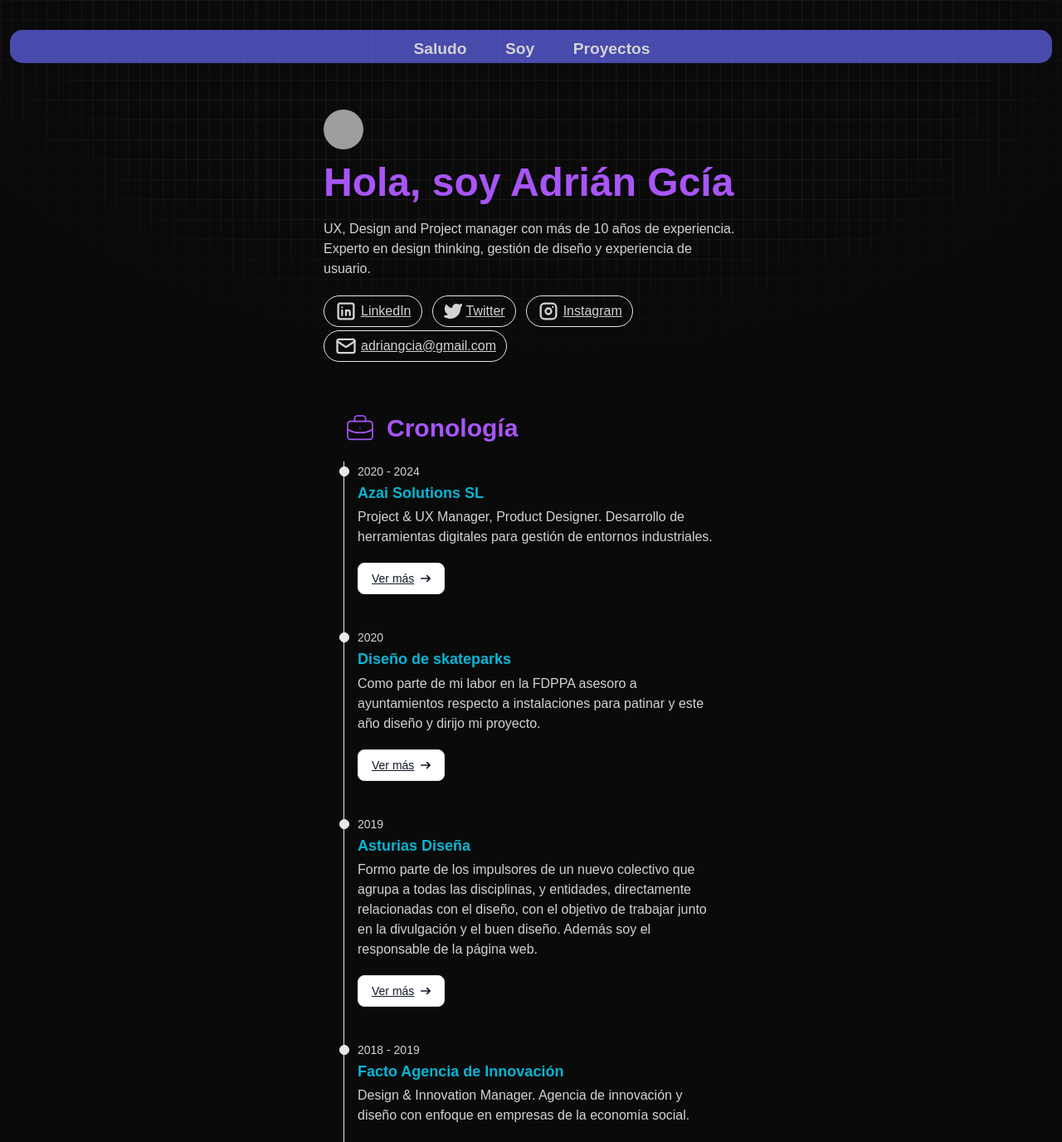
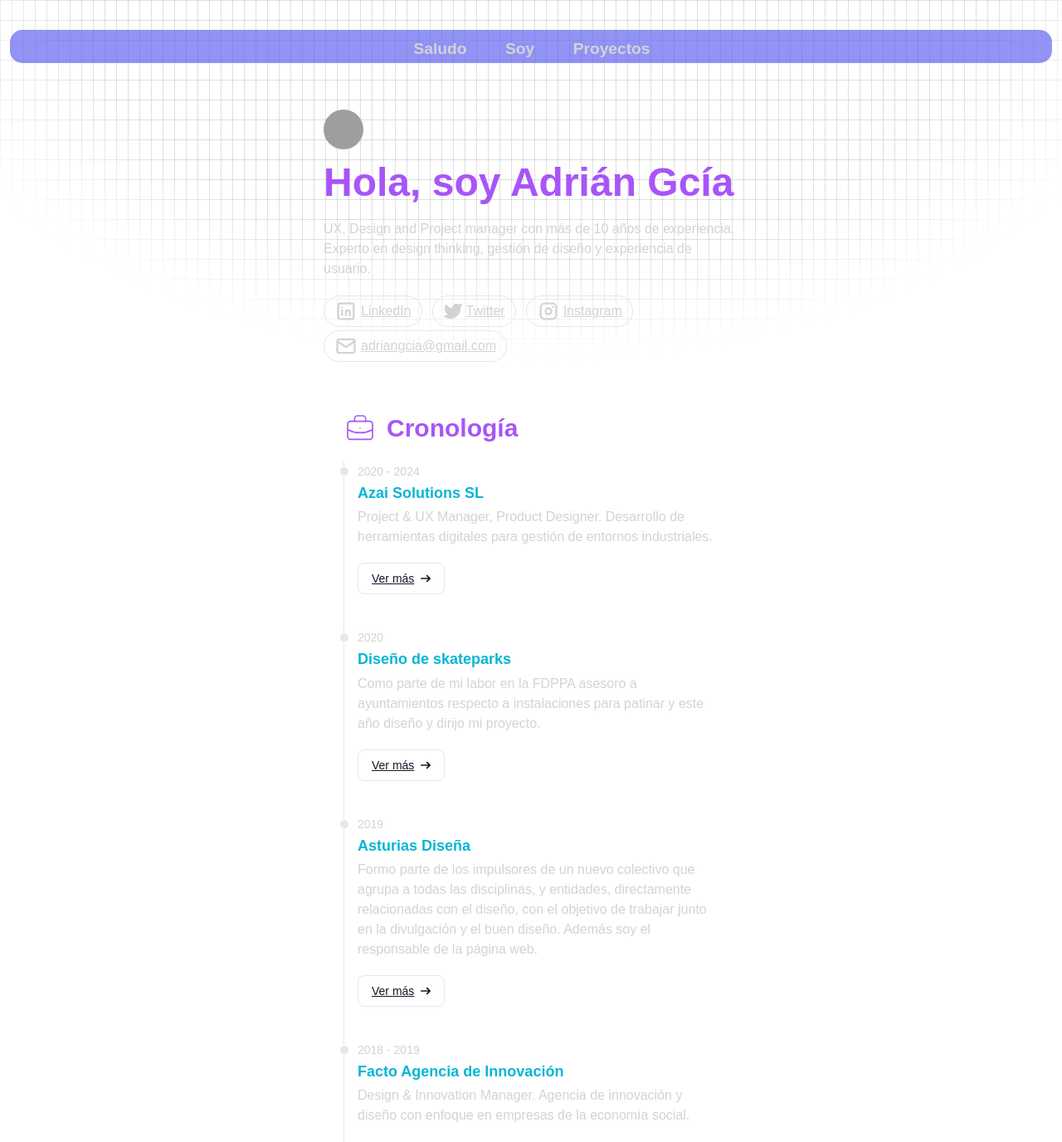
Before and after one commit to Adriangcia/adriangcia.com, an Astro site: page / in a window 1280 px wide. Shown: the top 1376 px of the page at 83% size. Built offline with nearby package versions, Linux system fonts and the light colour scheme; Astro itself is replaced by a stand-in of ours; grey boxes are pictures that could not be loaded.

Commit message:
Cambios porque se cambian colores de clases de tailwind en el deploy

```diff
--- a/src/components/Experience.astro
+++ b/src/components/Experience.astro
@@ -80,7 +80,7 @@ const EXPERIENCE = [
     }
 ]
 ---
-<ol class="relative border-s border-gray-200 dark:border-gray-700 bg-neutral-950">
+<ol class="relative border-s border-gray-200 dark:border-gray-70">
     {
         EXPERIENCE.map(experience => (
             <li class="ml-7 mb-10 ms-4 text-pretty">
--- a/src/components/Header.astro
+++ b/src/components/Header.astro
@@ -2,7 +2,7 @@
 import Navigation from '../components/Navigation.astro'
 import Hamburger from '../components/Hamburger.astro'
 ---
-<nav class="flex flex-row py-1 mt-9 gap-x-10 md:justify-center text-black md:text-inherit bg-indigo-500/70 rounded-md z-10"> <!-- Por algún motivo en el deploy a netlify se cambia el color del fondo y se pone azul -->
+<nav class="flex flex-row py-1 mt-9 gap-x-10 md:justify-center text-black md:text-inherit rounded-md z-10">
     <Hamburger />
     <Navigation />
 </nav>
@@ -12,7 +12,7 @@ import Hamburger from '../components/Hamburger.astro'
         width: 100%;
         border-radius: 15px;
         background-color: rgb(99 102 241 / 0.7);
-        /* Fuerzo aquí el color del fondo */
+        /* Fuerzo aquí el color del fondo que en el deploy se cambia con las clases de Tailwind */
     }
     @media screen and (min-width: 636px) {
         nav{
--- a/src/layouts/BaseLayout.astro
+++ b/src/layouts/BaseLayout.astro
@@ -21,7 +21,7 @@ const { title, description } = Astro.props
 		<meta name="generator" content={Astro.generator} />
 		<title>{title}</title>
 	</head>
-	<body class="px-3 bg-neutral-950">
+	<body class="px-3">
 
 	<div class="absolute bottom-0 left-0 right-0 top-0 bg-[linear-gradient(to_right,#4f4f4f2e_1px,transparent_1px),linear-gradient(to_bottom,#4f4f4f2e_1px,transparent_1px)] bg-[size:14px_24px] [mask-image:radial-gradient(ellipse_60%_50%_at_50%_0%,#000_70%,transparent_100%)]" />
 
@@ -54,7 +54,7 @@ const { title, description } = Astro.props
 		position: relative;
 		display: flex;
 		flex-direction: column;
-		/* background-color: #181a1b; */
+		background-color: rgb(10 10 10 / var(--tw-bg-opacity));
 	}
 	p{
 		padding-top: .2rem;
```
